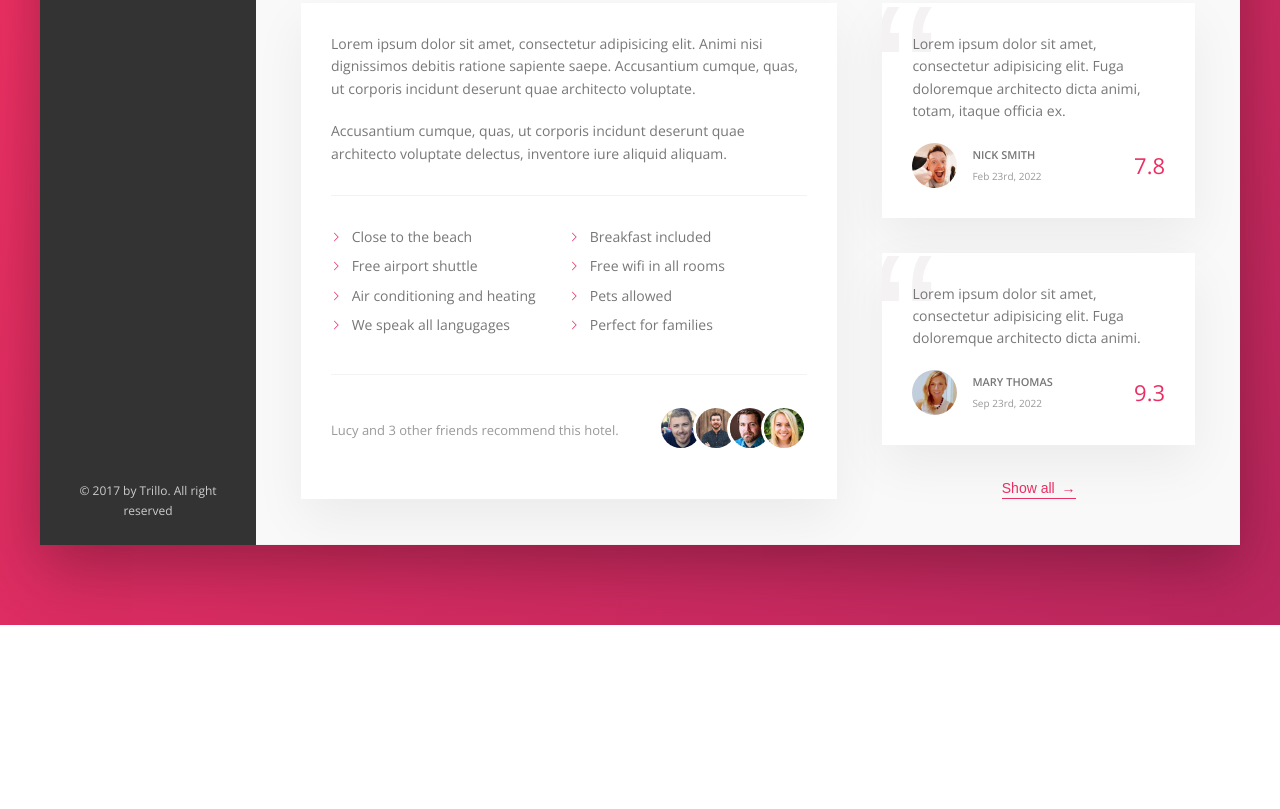
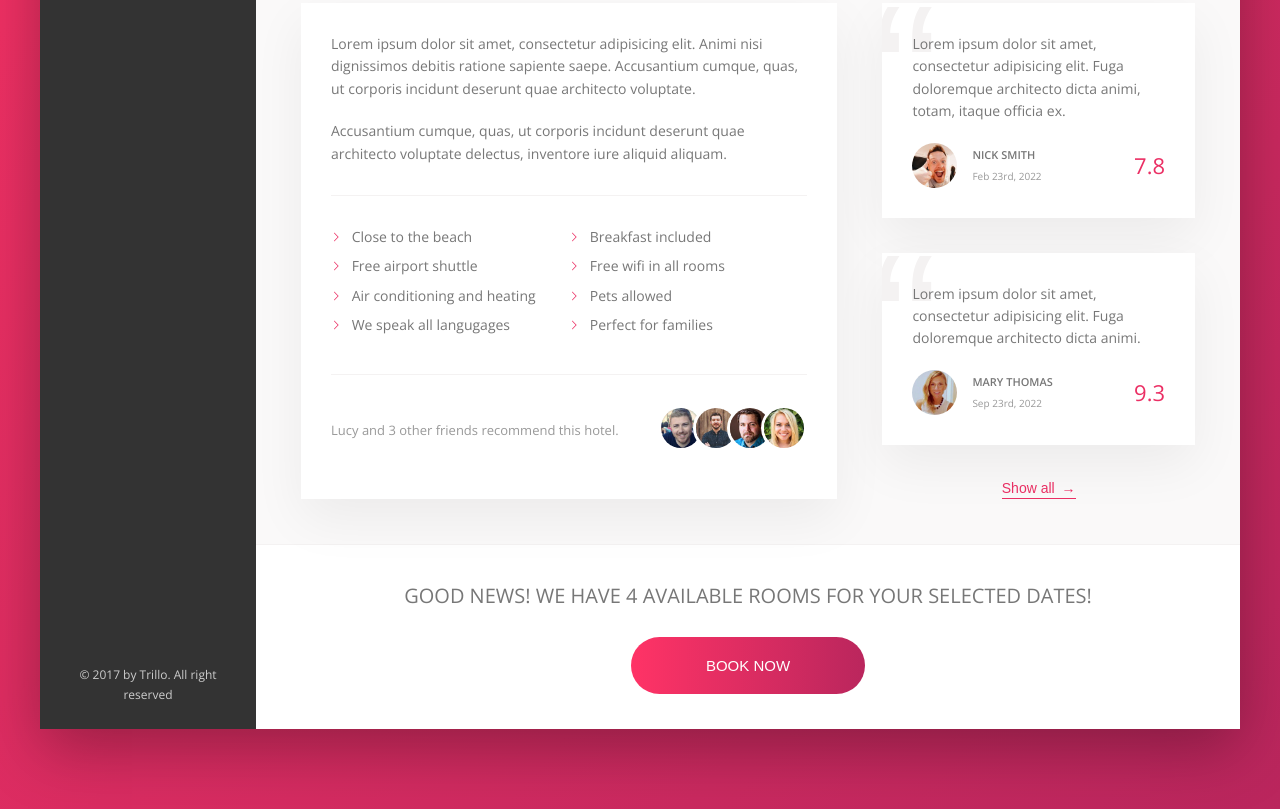
Before and after one commit to aminulloh2002/trillo, a website: page index.html in a window 1280 px wide. Shown: the part 644-1453 px from the top of the page. Before the commit the page ends 1269 px from the top, so only its background shows below. Drawn offline with nearby package versions, Linux system fonts and the light colour scheme.

Commit message:
hotel click to action

```diff
--- a/index.html
+++ b/index.html
@@ -221,7 +221,8 @@
 
                         <figure class="review">
                             <blockquote class="review__text">
-                                Lorem ipsum dolor sit amet, consectetur adipisicing elit. Fuga doloremque architecto dicta animi.
+                                Lorem ipsum dolor sit amet, consectetur adipisicing elit. Fuga doloremque architecto
+                                dicta animi.
                             </blockquote>
                             <figcaption class="review__user">
                                 <img src="img/user-2.jpg" alt="User 2" class="review__photo">
@@ -241,6 +242,19 @@
                             Show all <span>&rarr;</span>
                         </button>
                     </div>
+
+
+                </div>
+                <div class="cta">
+                    <h2 class="cta__book-now">
+                        Good news! We have 4 available rooms for your selected dates!
+                    </h2>
+                    <button class="btn">
+                        <span class="btn__visible">Book Now</span>
+                        <span class="btn__invisible">
+                            Only 4 rooms left
+                        </span>
+                    </button>
                 </div>
 
             </main>
--- a/sass/_components.scss
+++ b/sass/_components.scss
@@ -297,6 +297,7 @@
     }
 
     &:hover {
+
         // color: var(--color-grey-dark-1);
         span {
             margin-left: 8px;
@@ -462,3 +463,69 @@
         z-index: 1;
     }
 }
+
+///////////////////////////////
+// Call to action
+
+.cta {
+    padding: 3.5rem 0;
+    text-align: center;
+
+    &__book-now {
+        font-size: 2rem;
+        font-weight: 300;
+        text-transform: uppercase;
+        margin-bottom: 2.5rem;
+    }
+}
+
+.btn {
+    font-size: 1.5rem;
+    font-weight: 300;
+    text-transform: uppercase;
+    border-radius: 100px;
+    border: none;
+    background-image: linear-gradient(to right, var(--color-primary-light), var(--color-primary-dark));
+    color: #fff;
+    position: relative;
+    overflow: hidden;
+    cursor: pointer;
+
+    &>* {
+        height: 100%;
+        width: 100%;
+        transition: all .2s;
+    }
+
+    &__visible {
+        display: inline-block;
+        padding: 2rem 7.5rem;
+    }
+
+    &__invisible {
+        display: inline-block;
+        position: absolute;
+        padding: 2rem 0rem;
+        left: 0;
+        top: -100%;
+
+    }
+
+    &:hover {
+        background-image: linear-gradient(to left, var(--color-primary-light), var(--color-primary-dark));
+        animation: pulsate 1s infinite;
+    }
+
+    &:hover &__visible {
+        transform: translateY(100%);
+    }
+
+    &:hover &__invisible {
+        top: 0;
+    }
+
+    // &:focus{
+    //     outline: none;
+    //     animation: pulsate 1s infinite;
+    // }
+}
```
Also changed, not shown: css/style.css.
